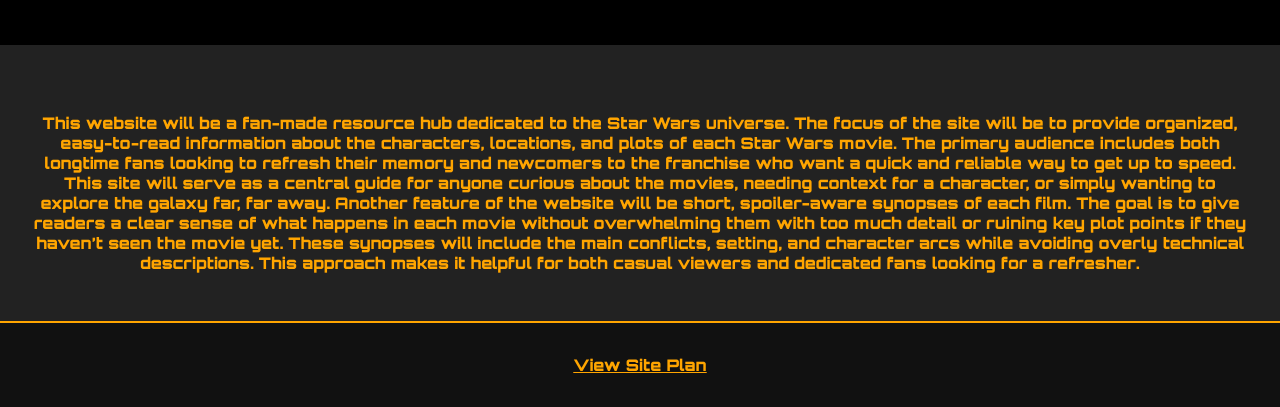
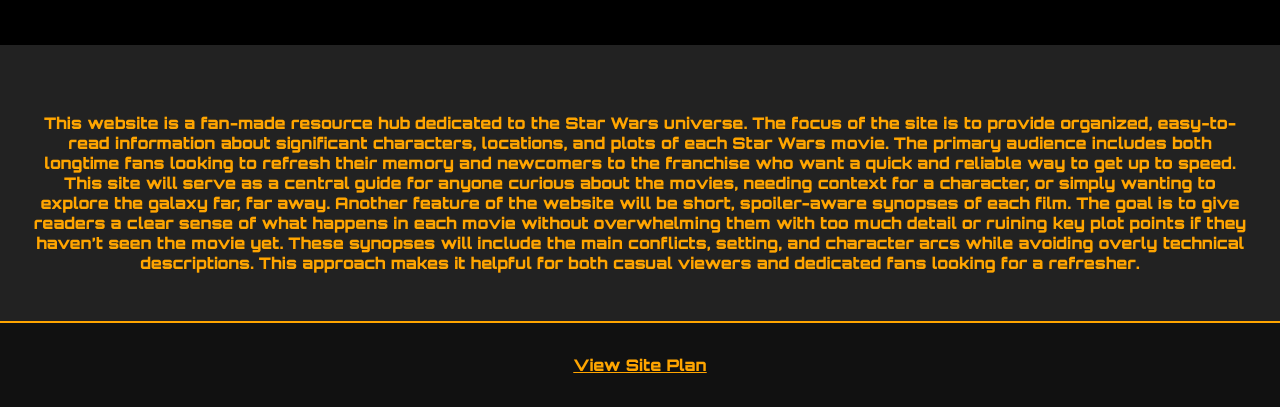
Before and after one commit to jjlarsen15/wdd130, a plain HTML site: page personal-site/index.html in a window 1280 px wide. Shown: the part 649-1056 px from the top of the page. Drawn offline with Linux system fonts and the light colour scheme.

Commit message:
synopsis

```diff
--- a/personal-site/index.html
+++ b/personal-site/index.html
@@ -141,7 +141,7 @@
   </section>
 
   <section class="about-section">
-<p><strong></strong><br>This website will be a fan-made resource hub dedicated to the Star Wars universe. The focus of the site will be to provide organized, easy-to-read information about the characters, locations, and plots of each Star Wars movie. The primary audience includes both longtime fans looking to refresh their memory and newcomers to the franchise who want a quick and reliable way to get up to speed. This site will serve as a central guide for anyone curious about the movies, needing context for a character, or simply wanting to explore the galaxy far, far away.
+<p><strong></strong><br>This website is a fan-made resource hub dedicated to the Star Wars universe. The focus of the site is to provide organized, easy-to-read information about significant characters, locations, and plots of each Star Wars movie. The primary audience includes both longtime fans looking to refresh their memory and newcomers to the franchise who want a quick and reliable way to get up to speed. This site will serve as a central guide for anyone curious about the movies, needing context for a character, or simply wanting to explore the galaxy far, far away.
 Another feature of the website will be short, spoiler-aware synopses of each film. The goal is to give readers a clear sense of what happens in each movie without overwhelming them with too much detail or ruining key plot points if they haven’t seen the movie yet. These synopses will include the main conflicts, setting, and character arcs while avoiding overly technical descriptions. This approach makes it helpful for both casual viewers and dedicated fans looking for a refresher.
 
   </section>
```
